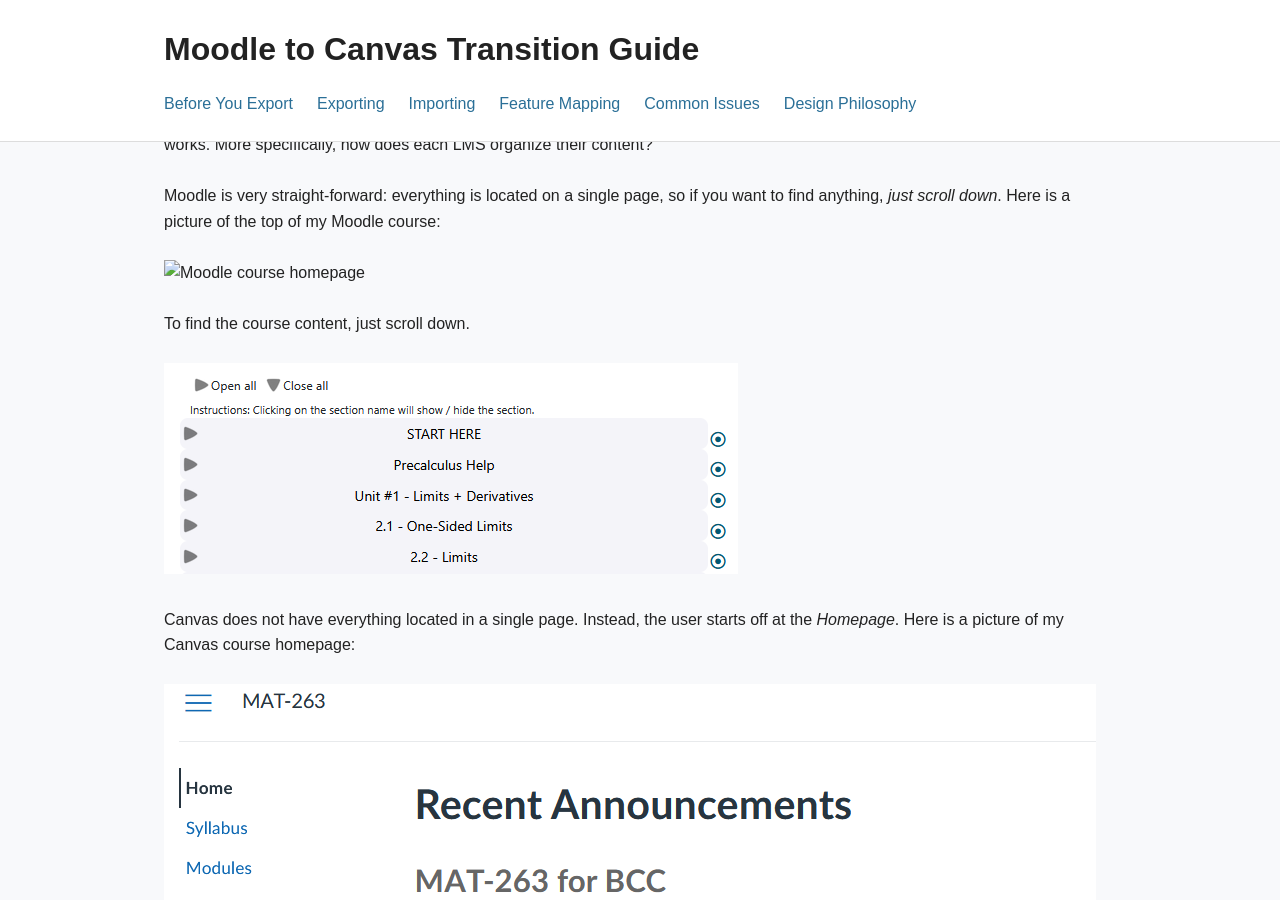
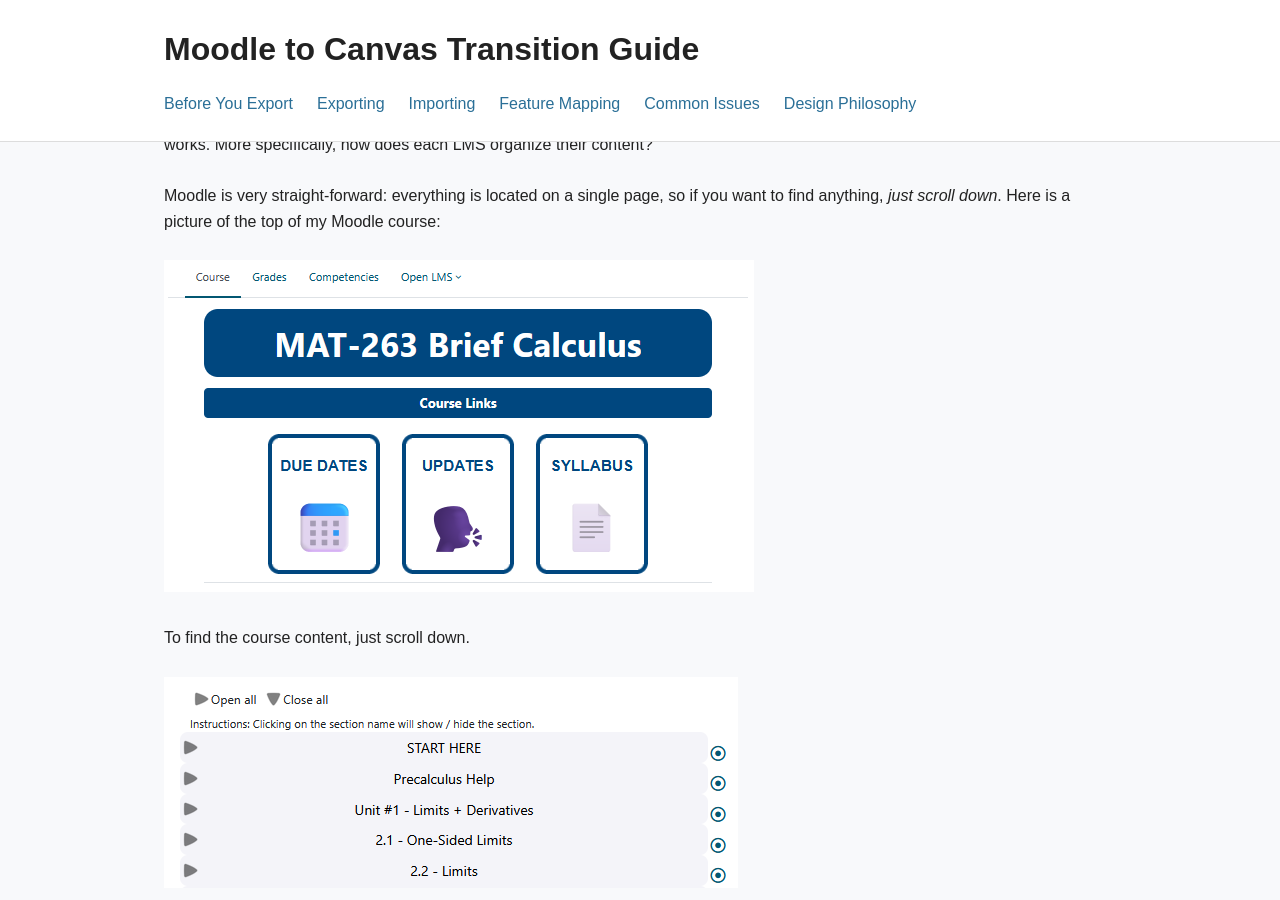
Before and after one commit to R-M-D-R/moodle-to-canvas, a Jekyll site: the page built from index.md, in a window 1280 px wide and 900 px high, scrolled down 422 px. Built offline with Jekyll 4.4.1, drawn with Linux system fonts in a browser that asks for light colours.

Commit message:
Update index.md

```diff
--- a/index.md
+++ b/index.md
@@ -20,7 +20,7 @@ Before we jump into the "How To" of all this, let's understand the big differenc
 <br><br>
 Moodle is very straight-forward: everything is located on a single page, so if you want to find anything, _just scroll down_. Here is a picture of the top of my Moodle course:
 <br><br>
-![Moodle course homepage](moodle-to-canvas/assets/images/main_course_page.png "Moodle homepage")
+![Moodle course homepage](/assets/images/main_course_page.png)
 <br><br>
 To find the course content, just scroll down.
 <br><br>
```
